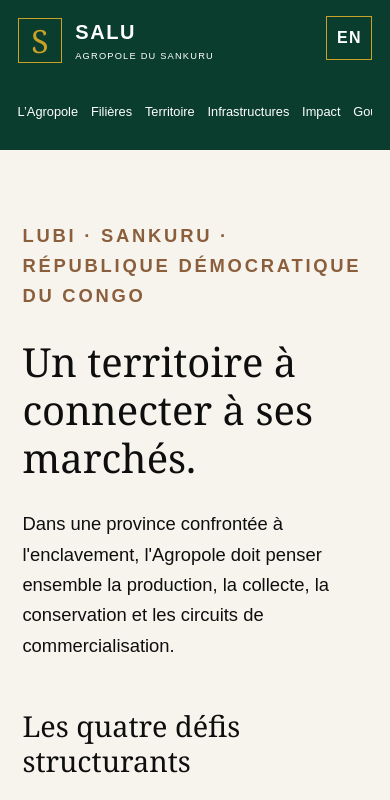
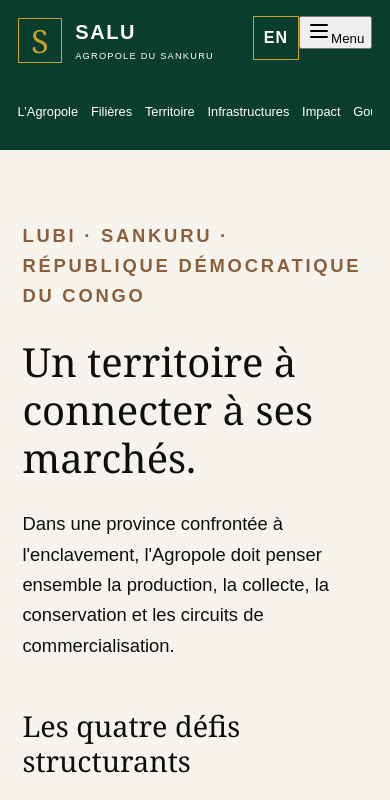
Before and after one commit to Jnk017/Agrilubi-website, a Next.js app: page /territoire-enclavement in a window 390 px wide. Shown: the top 800 px of the page. Built offline with nearby package versions, Linux system fonts and the light colour scheme.

Commit message:
feat(ui): accessible mobile menu with responsive desktop navigation

```diff
--- a/src/components/site-header.tsx
+++ b/src/components/site-header.tsx
@@ -1,3 +1,49 @@
+"use client";
+
+import {useEffect,useId,useState} from "react";
 import Link from "next/link";
-const links=[["/agropole","L’Agropole"],["/filieres","Filières"],["/territoire-enclavement","Territoire"],["/infrastructures","Infrastructures"],["/impact-odd","Impact"],["/gouvernance-partenaires","Gouvernance"],["/investir","Investir"],["/actualites","Actualités"],["/medias","Médias"],["/documents","Documents"],["/contact","Contact"]];
-export function SiteHeader(){return <header className="site-header"><Link href="/" className="brand" aria-label="SALU, accueil"><span className="brand-symbol" aria-hidden="true">S</span><span><strong>SALU</strong><small>AGROPOLE DU SANKURU</small></span></Link><nav aria-label="Navigation principale">{links.map(([href,label])=><Link key={href} href={href}>{label}</Link>)}</nav><Link className="language-link" href="/en" lang="en" hrefLang="en" aria-label="English overview">EN</Link></header>}
+import {usePathname} from "next/navigation";
+import {Menu,X} from "lucide-react";
+
+const links=[
+ ["/agropole","L’Agropole"],
+ ["/filieres","Filières"],
+ ["/territoire-enclavement","Territoire"],
+ ["/infrastructures","Infrastructures"],
+ ["/impact-odd","Impact"],
+ ["/gouvernance-partenaires","Gouvernance"],
+ ["/investir","Investir"],
+ ["/actualites","Actualités"],
+ ["/medias","Médias"],
+ ["/documents","Documents"],
+ ["/contact","Contact"]
+] as const;
+
+export function SiteHeader(){
+ const [isOpen,setIsOpen]=useState(false);
+ const pathname=usePathname();
+ const menuId=useId();
+ useEffect(()=>{setIsOpen(false)},[pathname]);
+ useEffect(()=>{
+  if(!isOpen)return;
+  const close=(event:KeyboardEvent)=>{if(event.key==="Escape")setIsOpen(false)};
+  window.addEventListener("keydown",close);
+  return()=>window.removeEventListener("keydown",close);
+ },[isOpen]);
+ return <header className="site-header">
+  <Link href="/" className="brand" aria-label="SALU, accueil" onClick={()=>setIsOpen(false)}>
+   <span className="brand-symbol" aria-hidden="true">S</span>
+   <span><strong>SALU</strong><small>AGROPOLE DU SANKURU</small></span>
+  </Link>
+  <div className="header-actions">
+   <Link className="language-link" href="/en" lang="en" hrefLang="en" aria-label="English overview" onClick={()=>setIsOpen(false)}>EN</Link>
+   <button type="button" className="mobile-menu-toggle" aria-label={isOpen?"Fermer le menu":"Ouvrir le menu"} aria-expanded={isOpen} aria-controls={menuId} onClick={()=>setIsOpen(o=>!o)}>
+    {isOpen?<X size={24} aria-hidden="true"/>:<Menu size={24} aria-hidden="true"/>}
+    <span className="mobile-menu-label">Menu</span>
+   </button>
+  </div>
+  <nav id={menuId} className={`primary-nav${isOpen?" is-open":""}`} aria-label="Navigation principale">
+   {links.map(([href,label])=><Link key={href} href={href} onClick={()=>setIsOpen(false)} aria-current={pathname===href||(href!=="/"&&pathname.startsWith(href+"/"))?"page":undefined}>{label}</Link>)}
+  </nav>
+ </header>;
+}
```
